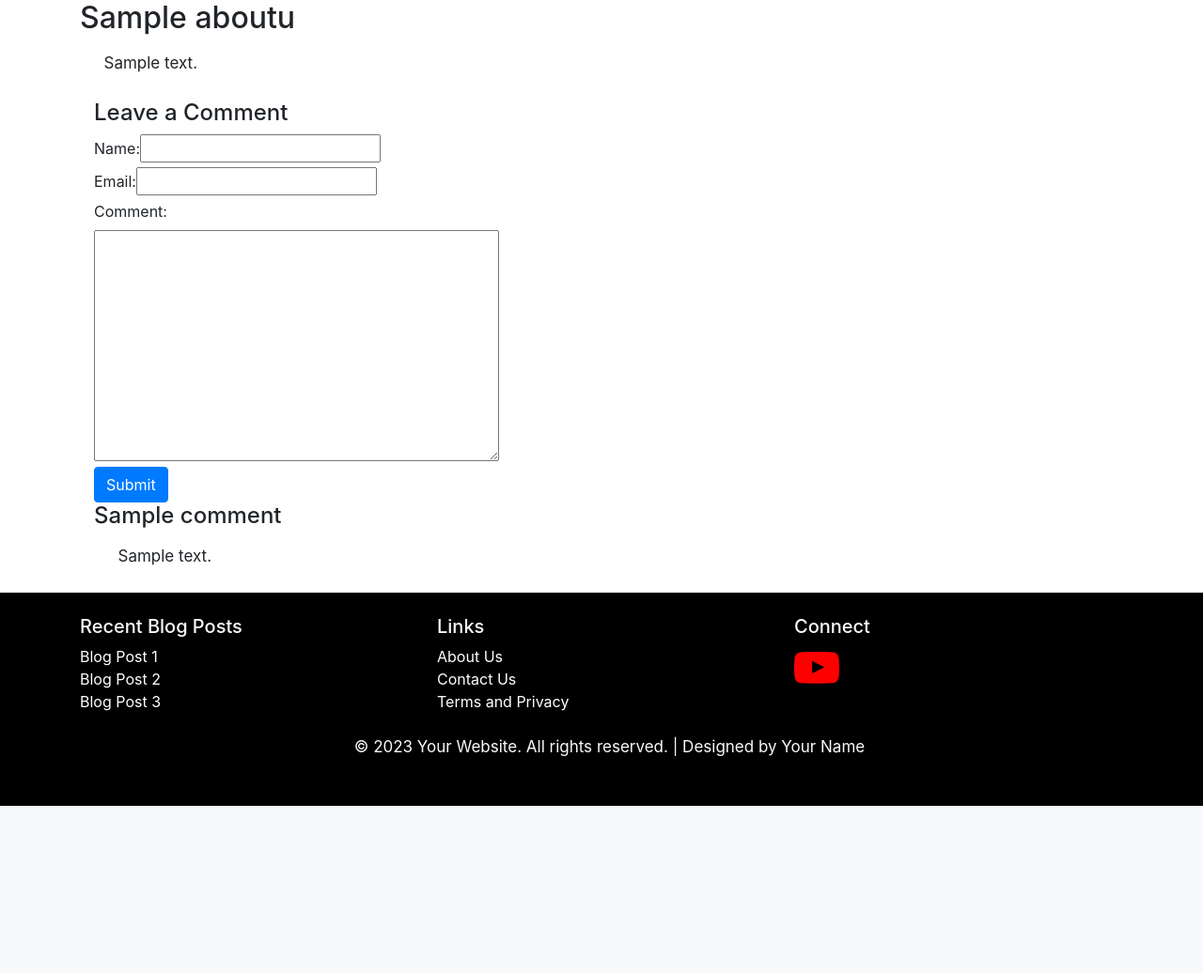
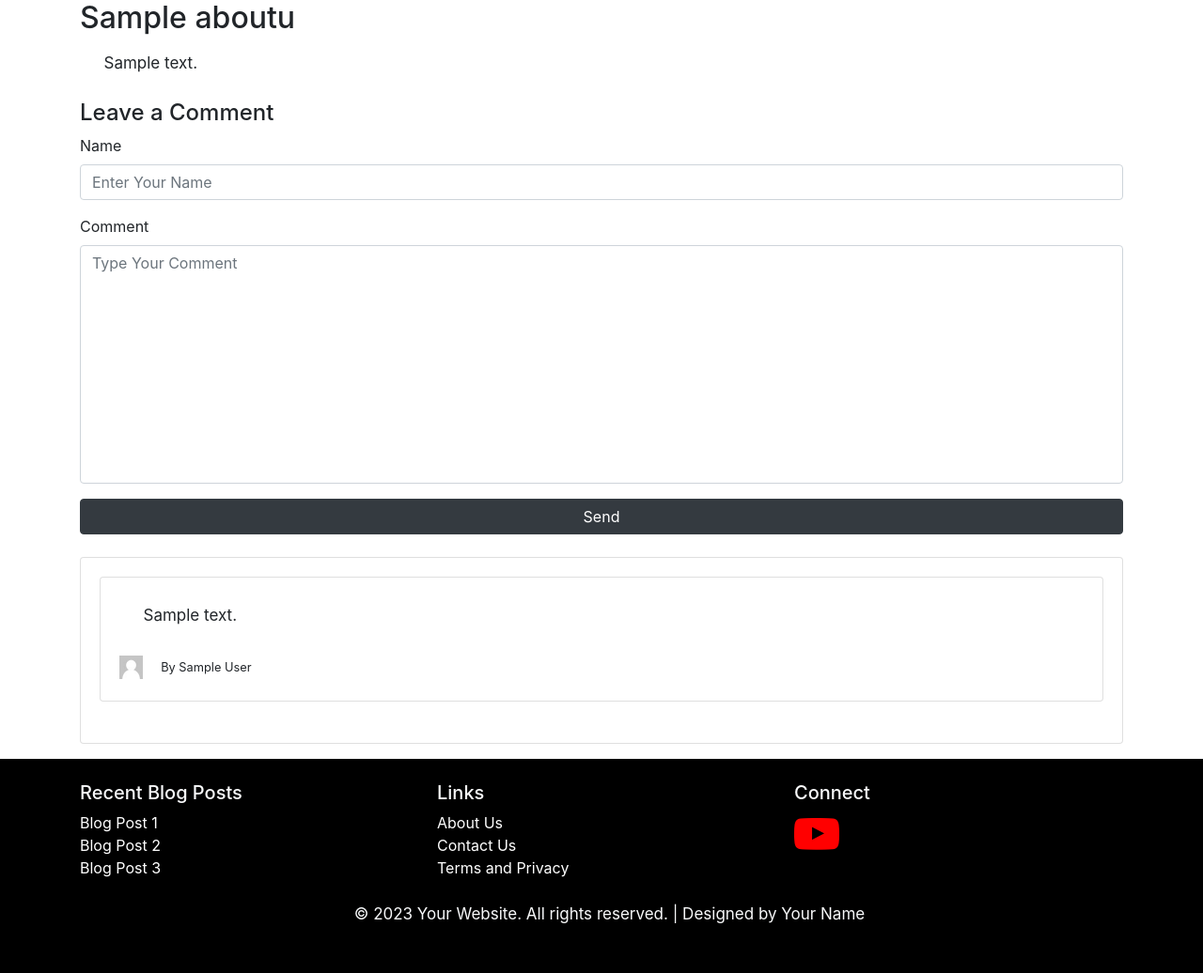
Before and after one commit to behradpeikani/bps_gamer, a Django app: page /about-us/ in a window 1280 px wide. Shown: the part 56-1092 px from the top of the page at 94% size. Before the commit the page ends 914 px from the top, so only its background shows below. Run offline with Django 3.2, Linux system fonts and the light colour scheme; tables that the repository leaves empty hold one stand-in row (values such as "Sample post"); some libraries are stand-ins or nearby versions.

Commit message:
i completed about us section

```diff
--- a/core_app/forms.py
+++ b/core_app/forms.py
@@ -3,12 +3,21 @@ from .models import Comment, ContactUs
 
 
 class CommentForm(forms.ModelForm):
+    author = forms.CharField(widget=forms.TextInput(attrs=
+        {"placeholder": "Enter Your Name",
+        "class": "form-control"
+        }))
+
+    content = forms.CharField(widget=forms.Textarea(attrs=
+        {"placeholder": "Type Your Comment",
+        "class": "form-control",
+        "rows": 10, "cols": 40,
+        "style": "resize: none;"
+        }))
+
     class Meta:
         model = Comment
-        fields = ('name', 'email', 'comment', 'reply_to')
-        widgets = {
-            'reply_to': forms.HiddenInput(),
-        }
+        fields = ['content', 'author']
 
 
 class ContactForm(forms.ModelForm):
--- a/core_app/models.py
+++ b/core_app/models.py
@@ -15,15 +15,13 @@ class AboutUs(models.Model):
 
 
 class Comment(models.Model):
-    name = models.CharField(max_length=50)
-    email = models.EmailField()
-    comment = models.TextField()
-    reply_to = models.ForeignKey('self', on_delete=models.CASCADE, null=True, blank=True, related_name='replies')
-    created_at = models.DateTimeField(auto_now_add=True)
-    is_active = models.BooleanField(default=True)
+    content = models.TextField()
+    author = models.CharField(max_length=100, default='')
+    timestamp = models.DateTimeField(auto_now_add=True)
+    parent = models.ForeignKey('self', on_delete=models.CASCADE, blank=True, null=True, related_name='replies')
 
     def __str__(self):
-        return self.comment
+        return self.content
 
 
 class ContactUs(models.Model):
--- a/core_app/urls.py
+++ b/core_app/urls.py
@@ -5,5 +5,5 @@ from . import views
 app_name = 'core_app'
 urlpatterns = [
 	path('about-us/', views.AboutUsPage.as_view(), name='about-us'),
-	path('contact-us/', views.ContactUsView.as_view(), name='contact-us')
+	path('contact-us/', views.ContactUsView.as_view(), name='contact-us'),
 ]
--- a/core_app/views.py
+++ b/core_app/views.py
@@ -1,34 +1,11 @@
-from django.shortcuts import render, redirect
+from django.shortcuts import render, redirect, get_object_or_404
 from django.urls import reverse_lazy
 from django.views.generic.edit import FormView
 from django.views.generic import TemplateView
+from django.views import View
 from .models import AboutUs, Comment, ContactUs
 from .forms import CommentForm, ContactForm
 from django.contrib import messages
-
-
-class AboutUsPage(TemplateView):
-	template_name = 'core_app/about_us_page.html'
-	form_class = CommentForm
-
-	def get_context_data(self, **kwargs):
-		context = super().get_context_data(**kwargs)
-		context['obj'] = AboutUs.objects.first()
-		# context['comments'] = Comment.objects.filter(parent_isnull=True)
-		context['comments'] = Comment.objects.all()
-		context['form'] = self.form_class
-		return context
-
-	def post(self, request, *args, **kwargs):
-		form = self.form_class
-		if form.is_valid():
-			comment = form.save(commit=False)
-			if request.POST.get('reply_to'):
-				comment.parent_id = request.POST.get('reply_to')
-			comment.save()
-			return redirect('about-us/')
-		else:
-			return self.form_invalid(form)
 
 
 class ContactUsView(FormView):
@@ -42,9 +19,34 @@ class ContactUsView(FormView):
 			email = form.cleaned_data['email']
 			message = form.cleaned_data['message']
 			ContactUs.objects.create(name=name, email=email, message=message)
-			messages.success(self.request, 'Your message has been sent successfully.', 'success')
+			messages.success(self.request,
+			 'Your message has been sent successfully.', 'success')
 			return super().form_valid(form)
 		else:
 			messages.error(self.request,
 				'Something went wrong! Please try again.', 'warning')
 			return redirect('core_app:contact-us')
+
+
+class AboutUsPage(TemplateView):
+	template_name = 'core_app/about_us_page.html'
+	form_class = CommentForm
+
+	def get_context_data(self, **kwargs):
+		context = super().get_context_data(**kwargs)
+		context['obj'] = AboutUs.objects.first()
+		context['comments'] = Comment.objects.all()
+		context['form'] = self.form_class
+		return context
+
+	def post(self, request):
+		form = CommentForm(request.POST)
+		if form.is_valid():
+			form.save()
+			messages.success(request,
+			 'Your message has been sent successfully.', 'success')
+			return redirect('core_app:about-us')
+		else:
+			messages.error(self
+				, 'Error sending the message.', 'error')
+		return render(request, 'core_app/about_us_page.html', {'form': form})
--- a/templates/core_app/about_us_page.html
+++ b/templates/core_app/about_us_page.html
@@ -9,20 +9,43 @@
 	<div class="col-md-12">
 		<h2>{{ obj.title }}</h2>
 		<p>{{ obj.content|safe }}</p>
-		<div class="col-md-4">
+
 			<h4>Leave a Comment</h4>
 			<form method="post">
    				{% csrf_token %}
-   				{{ form }}
-    			<button class="btn btn-primary" type="submit">Submit</button>
+          		<div class="form-group">
+            		<label for="id_email">Name</label>
+            		{{ form.author }}
+          		</div>
+	          	<div class="form-group">
+	            	<label for="id_message">Comment</label>
+	            	{{ form.content }}
+	          	</div>
+    			<div class="d-grid gap-2">
+            		<button type="submit" class="btn btn-dark btn-block">Send</button>
+          		</div>
 			</form>
-		</div>
-		<div class="col-md-4">
-			{% for comment in comments %}
-			<h4>{{ comment.name }}</h4>
-			<p>{{ comment.comment }}</p>
-			{% endfor %}
-		</div>
+		<br>
+		<!-- comments -->
+		{% for comment in comments %}
+		    <div class="comment card mb-3">
+		        <div class="card-body">
+		            <div class="card mb-4">
+			          <div class="card-body">
+			            <p>{{ comment.content }}</p>
+
+			            <div class="d-flex justify-content-between">
+			              <div class="d-flex flex-row align-items-center">
+			                 <img src="{% static 'images/avatar.jpg' %}" alt="avatar" width="25"
+			                  height="25" />
+			                <p class="small mb-0 ms-2">By {{ comment.author }}</p>
+			              </div>
+			            </div>
+			          </div>
+			        </div>
+		        </div>
+		    </div>
+		{% endfor %}
 	</div>
 </div>
 
```
Also changed, not shown: core_app/migrations/0004_auto_20230531_0833.py (added), static/images/avatar.jpg (added).
